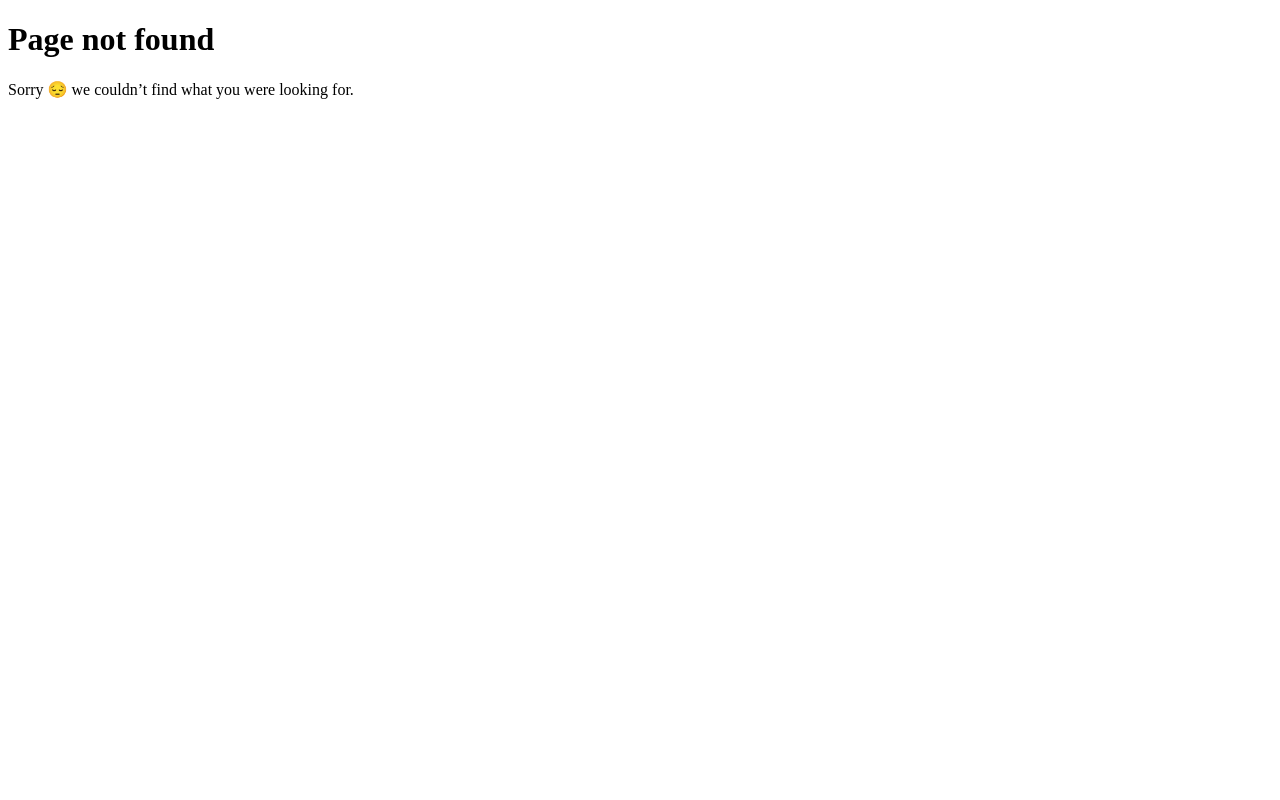
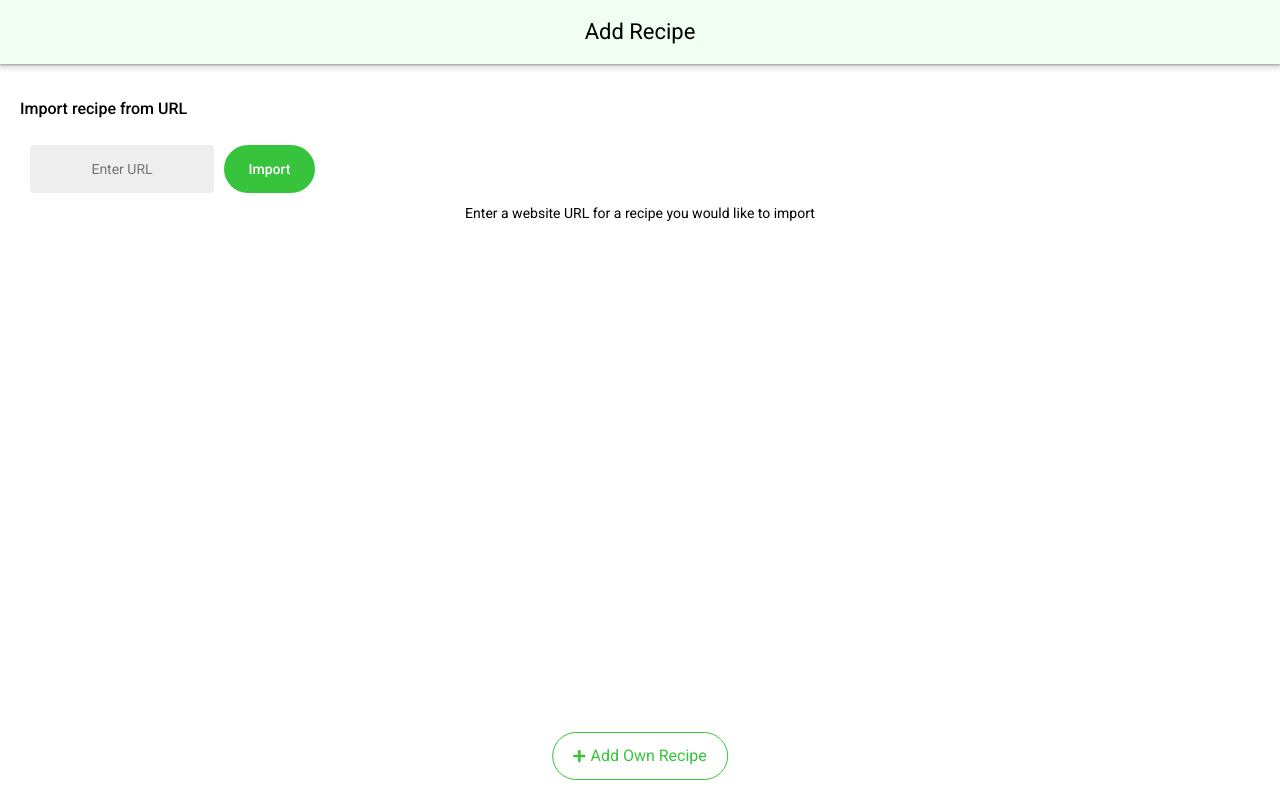
Before and after one commit to leesavage09/my_recipe_book, a Gatsby site: page /add-recipe in a window 1280 px wide. Before the commit this address had no page. Built offline with nearby package versions, Linux system fonts and the light colour scheme; Gatsby itself is replaced by a stand-in of ours.

Commit message:
Added styled buttons, inputs and 2 pages

```diff
--- a/package.json
+++ b/package.json
@@ -20,6 +20,7 @@
     "@fortawesome/react-fontawesome": "^0.1.16",
     "gatsby": "^4.2.0",
     "gatsby-plugin-sass": "^5.2.0",
+    "normalize.css": "^8.0.1",
     "react": "^17.0.1",
     "react-dom": "^17.0.1",
     "sass": "^1.43.5"
--- /dev/null
+++ b/src/components/buttons/button-text-icon.js
@@ -0,0 +1,17 @@
+import React from 'react'
+import { FontAwesomeIcon } from '@fortawesome/react-fontawesome'
+import { icon_text_button, fa_icon_with_text, icon } from './scss/buttons.module.scss'
+
+const ButtonTextIcon = (props) => {
+    return (
+        <button to={props.to} className={`${icon_text_button} ${icon} ${props.className}`} >
+
+                <FontAwesomeIcon className={fa_icon_with_text} icon={props.icon} />
+                {props.children}
+
+
+        </button>
+    )
+}
+
+export default ButtonTextIcon
--- /dev/null
+++ b/src/components/buttons/button-text.js
@@ -0,0 +1,9 @@
+import React from 'react'
+import { text_button } from './scss/buttons.module.scss'
+
+const ButtonText = (props) => (
+    <button className={text_button}>
+        {props.children}
+    </button>
+)
+export default ButtonText
--- /dev/null
+++ b/src/components/buttons/scss/buttons.module.scss
@@ -0,0 +1,59 @@
+.fab_button {
+    position: absolute;
+    width: 56px;
+    height: 56px;
+    right: 25px;
+    bottom: 25px;
+
+    box-shadow: 0px 4px 8px 3px rgba(0, 0, 0, 0.15);
+    filter: drop-shadow(0px 1px 3px rgba(0, 0, 0, 0.3));
+    background: #37c43c;
+    border-radius: 16px;
+    border: none;
+}
+
+.text_button {
+    font-weight: 500;
+    font-size: 14px;
+    line-height: 20px;
+
+    width: 91px;
+    height: 48px;
+
+    border-style: none;
+    background: #37c43c;
+    color: #fff;
+    border-radius: 100px;
+}
+
+.icon_text_button {
+    border: 1px solid #37C43C;
+    background: #fff;
+    border-radius: 100px;
+    color: #37C43C;
+    height: 48px;
+    padding: 0px 20px 0px 20px;
+    display:flex;
+    align-items: center;
+}
+
+.center_icon {
+    position: absolute;
+    width: 24px;
+    height: 24px;
+    left: calc(50% - 24px / 2);
+    top: calc(50% - 24px / 2);
+    text-align: center;
+}
+
+.fa_icon {
+    font-size: 24px;
+    color: #fff;
+}
+
+.fa_icon_with_text {
+    font-size: 14px;
+    color: #37c43c;
+    padding-right: 5px;
+
+}
--- a/src/components/head.js
+++ b/src/components/head.js
@@ -1,11 +1,11 @@
 import React from 'react'
 import { page_head } from './scss/head.module.scss'
 
-const Head = () => {
+const Head = (props) => {
     return (
         <div className={page_head}>
-            <title>My Recipe Book</title>
-            <h1>My Recipe Book</h1>
+            <title>{props.title}</title>
+            <h1>{props.title}</h1>
         </div>
     )
 }
--- /dev/null
+++ b/src/components/inputs/input-text.js
@@ -0,0 +1,10 @@
+import React from 'react'
+import {text_input} from './scss/inputs.module.scss'
+
+const InputText = (props) => {
+    return (
+        <input placeholder={props.placeholder} className={text_input} />
+    )
+}
+
+export default InputText
--- /dev/null
+++ b/src/components/inputs/scss/inputs.module.scss
@@ -0,0 +1,15 @@
+.text_input {
+    border: 2px solid #eee;
+    background-color: #eee;
+    box-sizing: border-box;
+    border-radius: 4px;
+    height: 48px;
+    padding: 10px;
+    margin: 10px;
+
+    &:focus, &:focus-visible {
+        border: 2px solid #37c43c;
+        outline: none;
+        background-color: #fff;
+    }
+}
--- /dev/null
+++ b/src/components/layout.js
@@ -0,0 +1,13 @@
+import React from 'react'
+import "normalize.css"
+import "../pages/scss/global.scss"
+
+const Layout = (props) => {
+    return (
+        <div>
+            {props.children}
+        </div>
+    )
+}
+
+export default Layout
--- /dev/null
+++ b/src/pages/add-recipe.js
@@ -0,0 +1,26 @@
+import React from 'react'
+import ButtonText from '../components/buttons/button-text'
+import ButtonTextIcon from '../components/buttons/button-text-icon'
+import Head from '../components/head'
+import InputText from '../components/inputs/input-text'
+import Layout from '../components/layout'
+import { faPlus } from '@fortawesome/free-solid-svg-icons'
+import {add_own_recipe_button} from './scss/add-recipe.module.scss'
+
+
+const AddRecipe = () => {
+    return (
+        <Layout>
+            <Head title="Add Recipe" />
+            <div className='container'>
+                <h2>Import recipe from URL</h2>
+                <InputText placeholder="Enter URL" />
+                <ButtonText>Import</ButtonText>
+                <p>Enter a website URL for a recipe you would like to import</p>
+                <ButtonTextIcon className={add_own_recipe_button} icon={faPlus}>Add Own Recipe</ButtonTextIcon>
+            </div>
+        </Layout>
+    )
+}
+
+export default AddRecipe
--- /dev/null
+++ b/src/pages/scss/add-recipe.module.scss
@@ -0,0 +1,6 @@
+.add_own_recipe_button {
+    position: absolute;
+    bottom: 20px;
+    left: 50vw;
+    transform: translateX(-50%);
+}
--- /dev/null
+++ b/src/pages/scss/global.scss
@@ -0,0 +1,35 @@
+@import url("https://fonts.googleapis.com/css2?family=Roboto:wght@400;500&display=swap");
+
+body,
+h1,
+p,
+input,
+button {
+    font-family: "Roboto", sans-serif;
+    font-weight: 400;
+    font-style: normal;
+    margin: 0;
+}
+
+h1 {
+    font-size: 22px;
+    line-height: 28px;
+}
+
+h2 {
+    font-size: 16px;
+    line-height: 24px;
+    font-weight: 500;
+}
+
+p,
+input {
+    font-size: 14px;
+    line-height: 20px;
+    font-weight: 400;
+    text-align: center;
+}
+
+.container {
+    padding: 20px;
+}
--- a/src/scss/global.scss
+++ /dev/null
@@ -1,12 +0,0 @@
-@import url('https://fonts.googleapis.com/css2?family=Roboto:wght@300&display=swap');
-
-body, h1 {
-    font-family: 'Roboto', sans-serif;
-    font-weight: 300;
-    font-style: normal;
-    margin: 0;
-}
-
-p {
-    text-align: center;
-}
```
Also changed, not shown: src/components/addrecipebtn.js (deleted, +0 -14 lines), src/components/buttons/button-icon.js (added, +13 -0 lines), src/components/scss/addrecipebtn.module.scss (deleted, +0 -27 lines), src/pages/index.js (+11 -11 lines), 1 other file.
